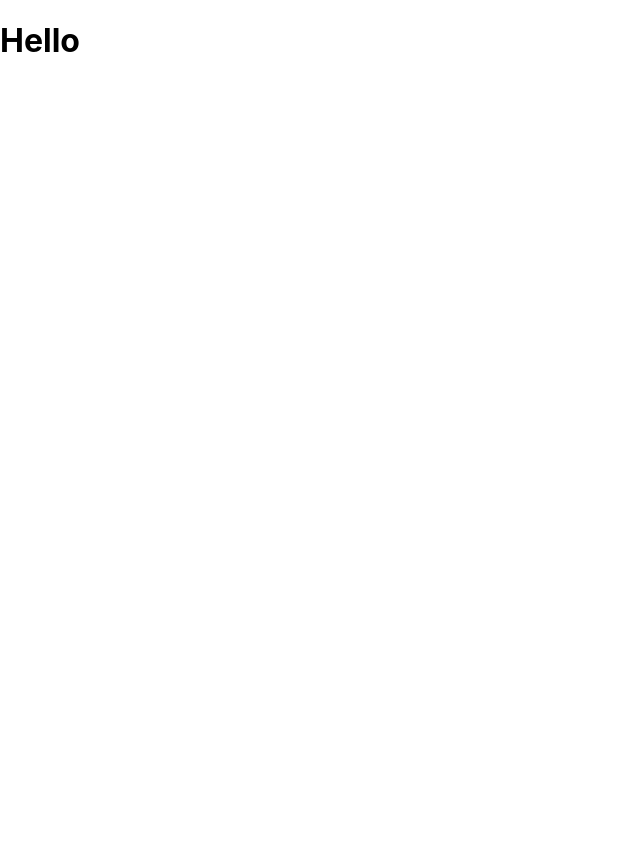
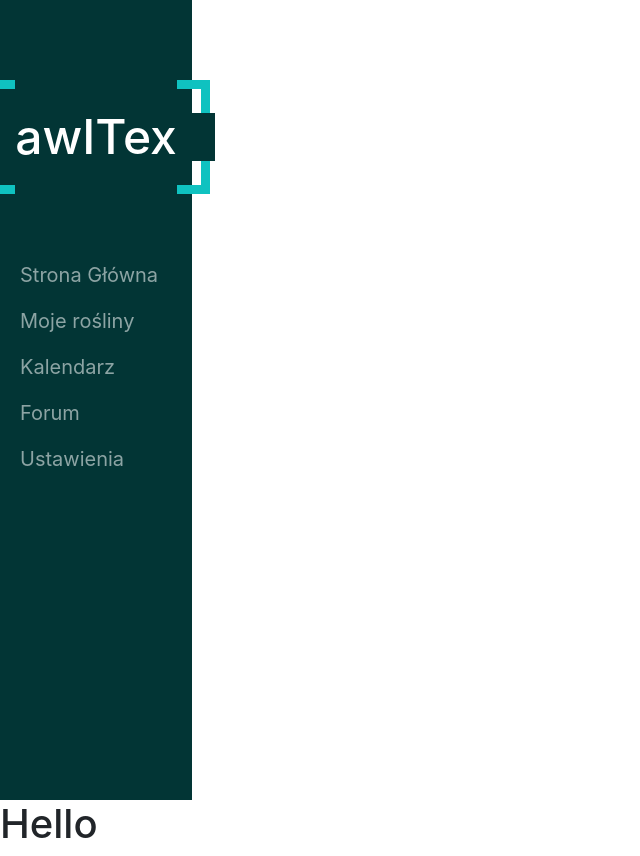
Before and after one commit to pploszczyca/AwITeks, a React (Create React App) app in the folder frontend/: page / in a window 1280 px wide. Shown: the whole page, without its empty margins (0-640 px from the left). Before the commit the page ends 800 px from the top, so only its background shows below. Built offline with nearby package versions, Linux system fonts and the light colour scheme.

Commit message:
sidebar basic appearance done

```diff
--- a/frontend/package.json
+++ b/frontend/package.json
@@ -10,6 +10,7 @@
     "@types/node": "^16.11.26",
     "@types/react": "^17.0.43",
     "@types/react-dom": "^17.0.14",
+    "@types/styled-components": "^5.1.24",
     "bootstrap": "^5.1.3",
     "react": "^18.0.0",
     "react-bootstrap": "^2.2.2",
--- a/frontend/public/index.html
+++ b/frontend/public/index.html
@@ -25,6 +25,12 @@
       Learn how to configure a non-root public URL by running `npm run build`.
     -->
     <title>React App</title>
+    <link
+            rel="stylesheet"
+            href="https://cdn.jsdelivr.net/npm/bootstrap@5.1.3/dist/css/bootstrap.min.css"
+            integrity="sha384-1BmE4kWBq78iYhFldvKuhfTAU6auU8tT94WrHftjDbrCEXSU1oBoqyl2QvZ6jIW3"
+            crossorigin="anonymous"
+    />
   </head>
   <body>
     <noscript>You need to enable JavaScript to run this app.</noscript>
--- a/frontend/src/components/App/App.tsx
+++ b/frontend/src/components/App/App.tsx
@@ -4,11 +4,13 @@ import {BrowserRouter as Router, Route, Routes} from 'react-router-dom'
 import Dashboard from "../Dashboard/Dashboard";
 import NotFound from "../NotFound/NotFound";
 import PlantsView from "../PlantsView/PlantsView";
+import Sidebar from "../Sidebar/Sidebar";
 
 
 function App() {
     return (
         <div className="App">
+            <Sidebar/>
             <Router>
                 <Routes>
                     <Route path="/" element={<Dashboard/>}/>
--- a/frontend/src/components/Sidebar/Sidebar.tsx
+++ b/frontend/src/components/Sidebar/Sidebar.tsx
@@ -1,8 +1,75 @@
 import React from 'react';
+import {Container, Navbar, Nav} from "react-bootstrap";
+import styled from "styled-components";
+
+let NavbarEdit = styled(Navbar)`
+  height: 100vh;
+  width: 15vw;
+  background-color: #023535;
+
+  & > *{
+    position: absolute;
+    top: 10%;
+  }
+
+  & #menu-options{
+    font-size: 20px;
+    margin-top: 50px;
+  }
+
+  & #logo {
+    border: 0.2em solid #0FC2C0;
+    padding: 0.4em 0.5em;
+    position: relative;
+    color: white;
+    font-size: 48px;
+
+    &::before, &::after {
+      content: '';
+      display: block;
+      position: absolute;
+      background: #023535;
+    }
+
+    &::before {
+      top: -0.3em; // let it overlap a bit to prevent thin line which could appear during scaling in some browsers etc.
+      bottom: -0.3em;
+      left: 0.5em;
+      right: 0.5em;
+    }
+
+    &::after{
+      left: -0.3em;
+      right: -0.3em;
+      top: 0.5em;
+      bottom: 0.5em;
+    }
+
+    // you need this to move the text in front of the ::after overlay
+    #logo-text {
+      position: relative;
+      z-index: 1;
+    }
+  }
+`
 
 function Sidebar() {
     return (
-        <div>Your dashboard</div>
+        <NavbarEdit variant="dark">
+            <Container className="d-flex flex-column">
+                <h1 id="logo">
+                    <span id="logo-text">awITex</span>
+                </h1>
+
+                <Nav className="me-auto d-flex flex-column" id="menu-options">
+                    <Nav.Link className="nav-item" href="#home">Strona Główna</Nav.Link>
+                    <Nav.Link className="nav-item" href="#features">Moje rośliny</Nav.Link>
+                    <Nav.Link className="nav-item" href="#pricing">Kalendarz</Nav.Link>
+                    <Nav.Link className="nav-item" href="#pricing">Forum</Nav.Link>
+                    <Nav.Link className="nav-item" href="#pricing">Ustawienia</Nav.Link>
+                </Nav>
+            </Container>
+        </NavbarEdit>
     );
 }
 
```
Also changed, not shown: 2 other files (tests, documents, lock files or other folders).
